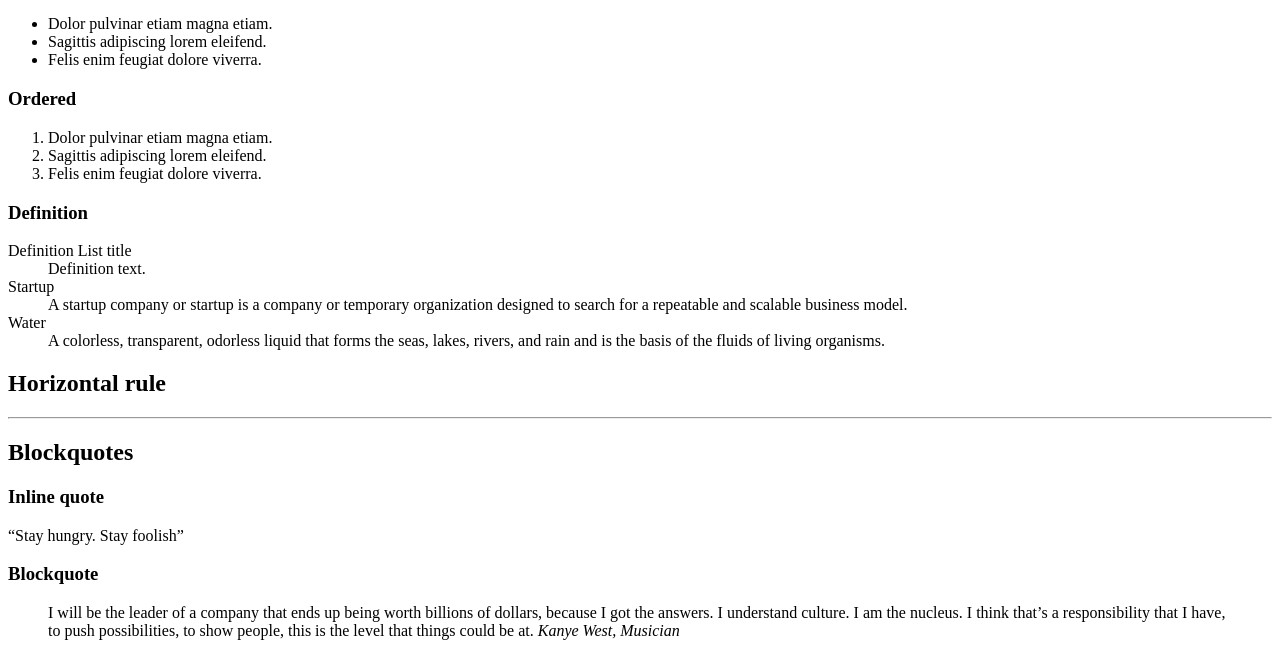
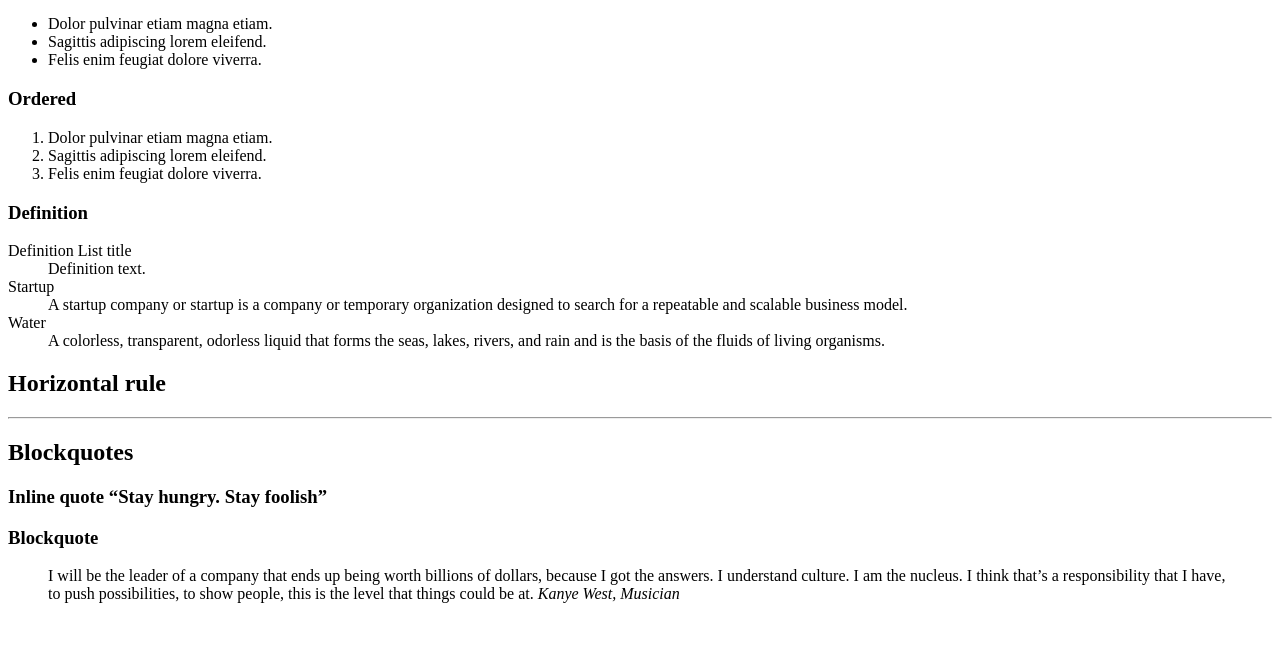
Before and after one commit to Gahbriehel/alx-frontend, a plain HTML site: page 0x00-html_advanced/30-styleguide.html in a window 1280 px wide. Shown: the part 578-1234 px from the top of the page. After the commit the page ends 1197 px from the top, so only its background shows below. Drawn offline with Linux system fonts and the light colour scheme.

Commit message:
30-styleguide.html

```diff
--- a/0x00-html_advanced/30-styleguide.html
+++ b/0x00-html_advanced/30-styleguide.html
@@ -81,8 +81,8 @@
         <h2>Blockquotes</h2>
       </header>
       <div>
-        <h3>Inline quote</h3>
-        <q>Stay hungry. Stay foolish</q>
+        <h3>Inline quote <q>Stay hungry. Stay foolish</q></h3>
+
       </div>
       <div>
         <h3>Blockquote</h3>
```
